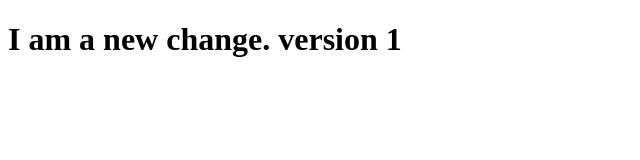
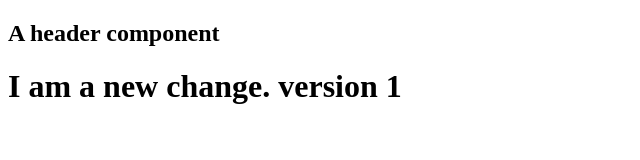
Before and after one commit to azeemdevs/gitCourse, a plain HTML site: page index.html in a window 1280 px wide. Shown: the whole page, without its empty margins (0-640 px from the left). Drawn offline with Linux system fonts and the light colour scheme.

Commit message:
Add Header

```diff
--- a/index.html
+++ b/index.html
@@ -7,8 +7,10 @@
     <title>Document</title>
   </head>
   <body>
+    <header>
+      <h2>A header component</h2>
+    </header>
     <h1>I am a new change. version 1</h1>
-
     <script src="app.js"></script>
   </body>
 </html>
```
